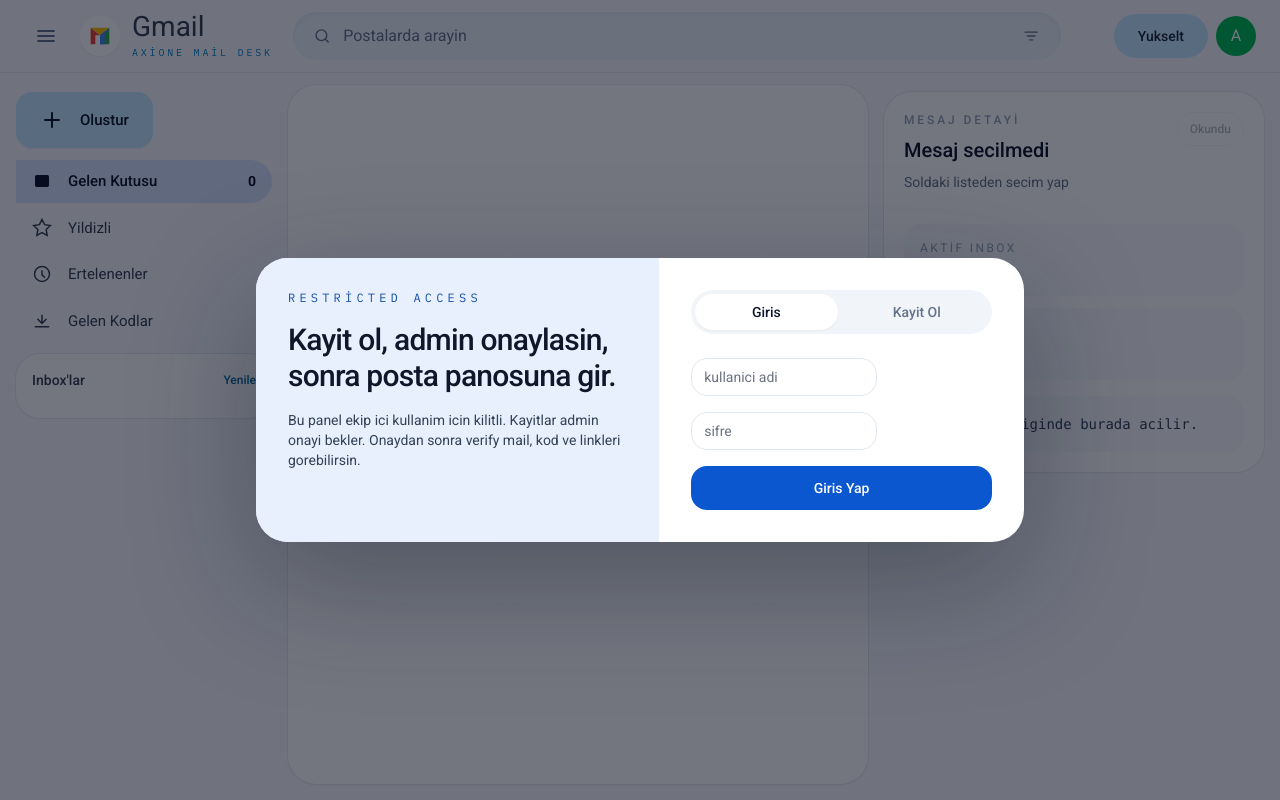
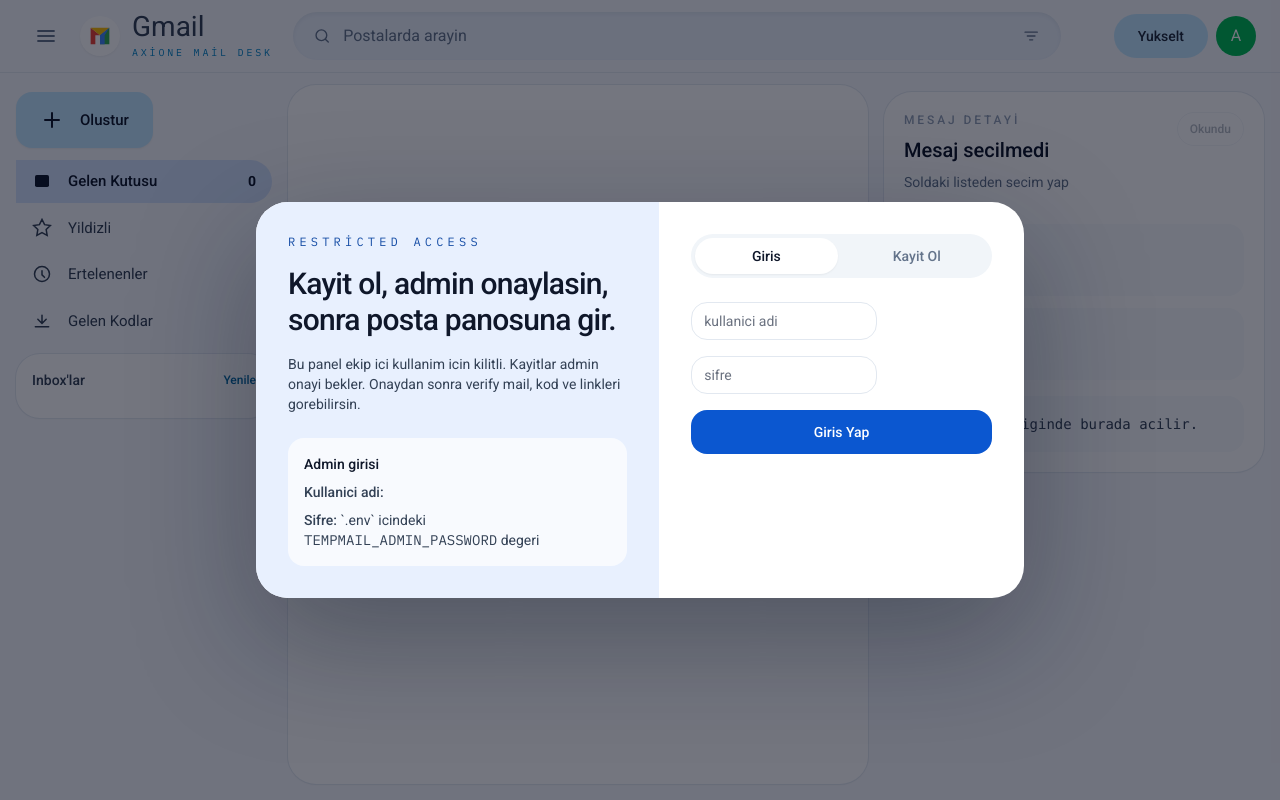
Before and after one commit to Kaesra/axione-tempmail, a FastAPI app: page / in a window 1280 px wide. Run offline with FastAPI, Linux system fonts and the light colour scheme; some libraries are stand-ins or nearby versions.

Commit message:
Fix auth error display and show admin login help for app/templates/partials/auth_modal.html

```diff
--- a/app/templates/partials/auth_modal.html
+++ b/app/templates/partials/auth_modal.html
@@ -4,6 +4,11 @@
       <p class="mono text-xs uppercase tracking-[0.35em] text-[#174ea6]">Restricted Access</p>
       <h2 class="mt-4 text-3xl font-medium tracking-tight text-slate-900">Kayit ol, admin onaylasin, sonra posta panosuna gir.</h2>
       <p class="mt-4 text-sm text-slate-700">Bu panel ekip ici kullanim icin kilitli. Kayitlar admin onayi bekler. Onaydan sonra verify mail, kod ve linkleri gorebilirsin.</p>
+      <div class="mt-6 rounded-2xl bg-white/70 px-4 py-4 text-sm text-slate-700">
+        <p class="font-medium text-slate-900">Admin girisi</p>
+        <p class="mt-2"><span class="font-medium">Kullanici adi:</span> <span class="mono" x-text="adminUsername"></span></p>
+        <p class="mt-2"><span class="font-medium">Sifre:</span> `.env` icindeki <span class="mono">TEMPMAIL_ADMIN_PASSWORD</span> degeri</p>
+      </div>
     </div>
     <div class="px-6 py-8 lg:px-8">
       <div class="flex gap-2 rounded-full bg-slate-100 p-1 text-sm font-medium">
```
